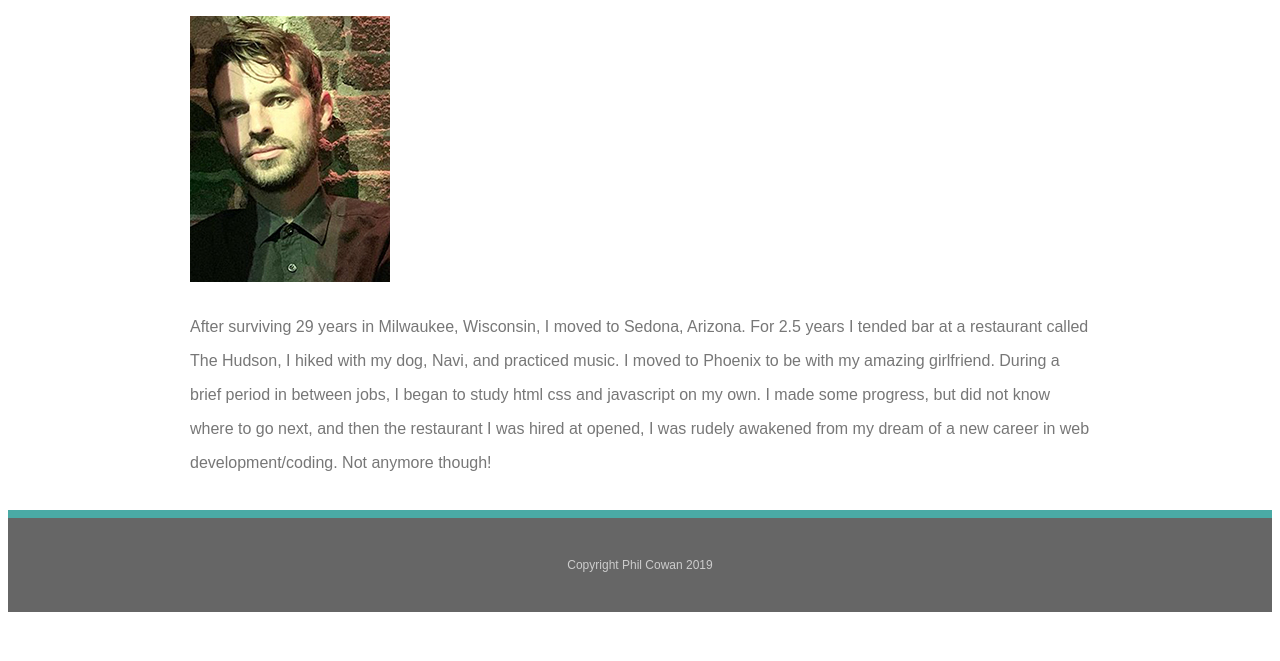
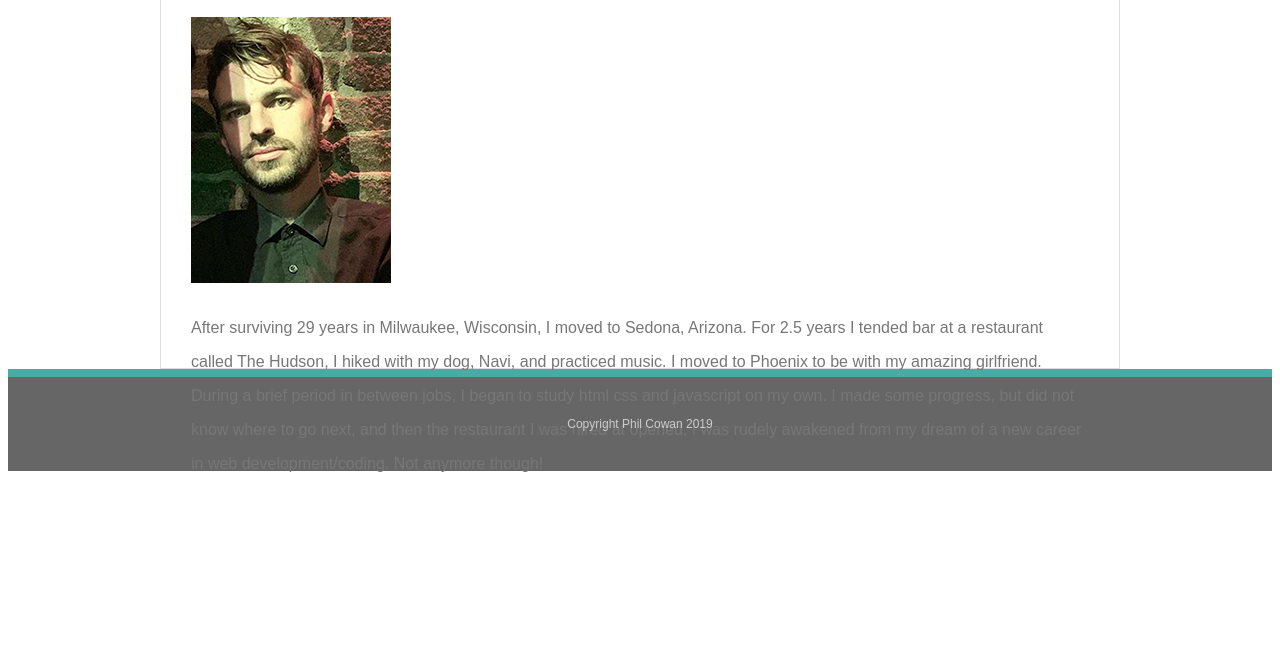
Before and after one commit to phil4lif/new-basic-portfolio, a plain HTML site: page index.html in a window 1280 px wide. Shown: the part 139-800 px from the top of the page. Drawn offline with Linux system fonts and the light colour scheme.

Commit message:
adds border to main section

```diff
--- a/assets/css/style.css
+++ b/assets/css/style.css
@@ -3,7 +3,7 @@
 }
 
 body {
-    background-image: url("../images/houndstooth-pattern.png")
+    background-image: url("../images/just-waves.png")
     font-size: 18px;
     line-height: 34px;
     font-family: Arial, Helvetica, sans-serif;
@@ -87,11 +87,12 @@ nav a:first-child {
 }
 
 .main-section {
+    border: 1px solid #ddd;
     background: #fff;
     padding: 30px;
     margin: auto;
-    width: 100%
-    border: 1px solid #ddd;
+    height: 500px;
+    width: 100%;
 }
 
 #profpic {
```
